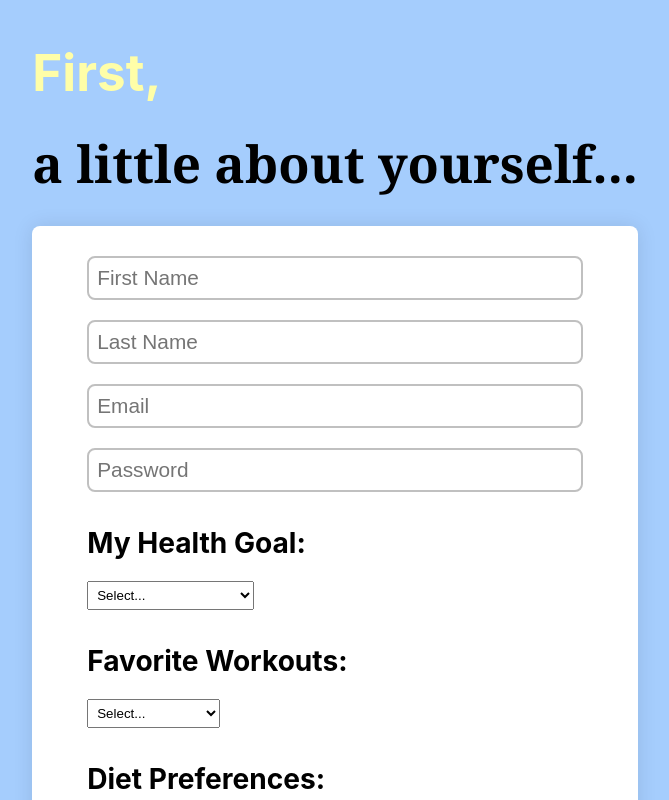
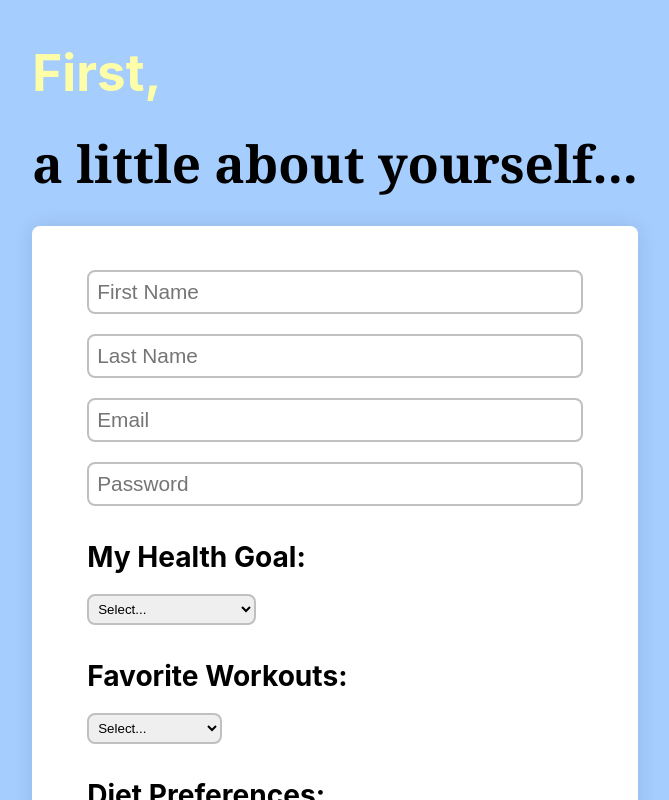
Before and after one commit to tyleryannes94/workout-buddy, a React (Vite) app in the folder frontend/: page /signup in a window 1280 px wide. Shown: the top 800 px of the page, without its empty margins (305-974 px from the left). Built offline with nearby package versions, Linux system fonts and the light colour scheme.

Commit message:
even more styling

```diff
--- a/frontend/src/App.css
+++ b/frontend/src/App.css
@@ -26,9 +26,13 @@ h3 {
 
 select {
   padding: 5px;
-
+  border: 2px solid #C0C0C0 ;
+  border-radius: 0.5rem ;
 }
 
+#firstOfInputs {
+  margin-top: 1.5rem;
+}
 
 /* #root {
   max-width: 1280px;
--- a/frontend/src/components/SignUpForm.jsx
+++ b/frontend/src/components/SignUpForm.jsx
@@ -68,7 +68,7 @@ function SignupForm() {
       <h1 className='customYellow'>First, </h1>
       <h1 className='customSerif-bold'>a little about yourself...</h1>
       <form id='signupForm' onSubmit={handleSubmit}>
-        <input className='input' type='text' name="firstName" value={formData.firstName} onChange={handleChange} placeholder="First Name" />
+        <input id='firstOfInputs' className='input' type='text' name="firstName" value={formData.firstName} onChange={handleChange} placeholder="First Name" />
         <input className='input' type="text" name="lastName" value={formData.lastName} onChange={handleChange} placeholder="Last Name" />
         <input className='input' type="email" name="email" value={formData.email} onChange={handleChange} placeholder="Email" />
         <input className='input' type="password" name="password" value={formData.password} onChange={handleChange} placeholder="Password" />
```
